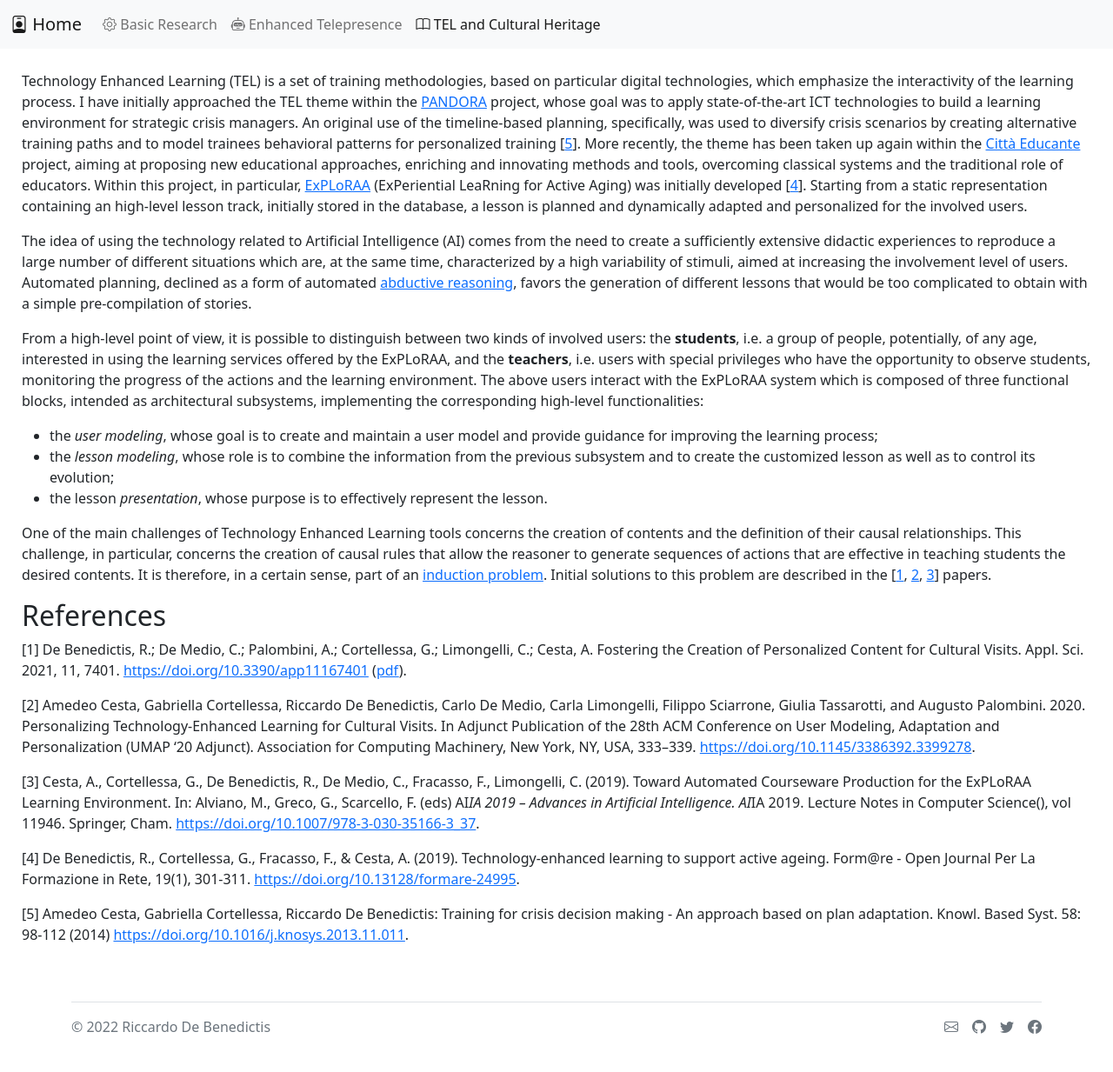
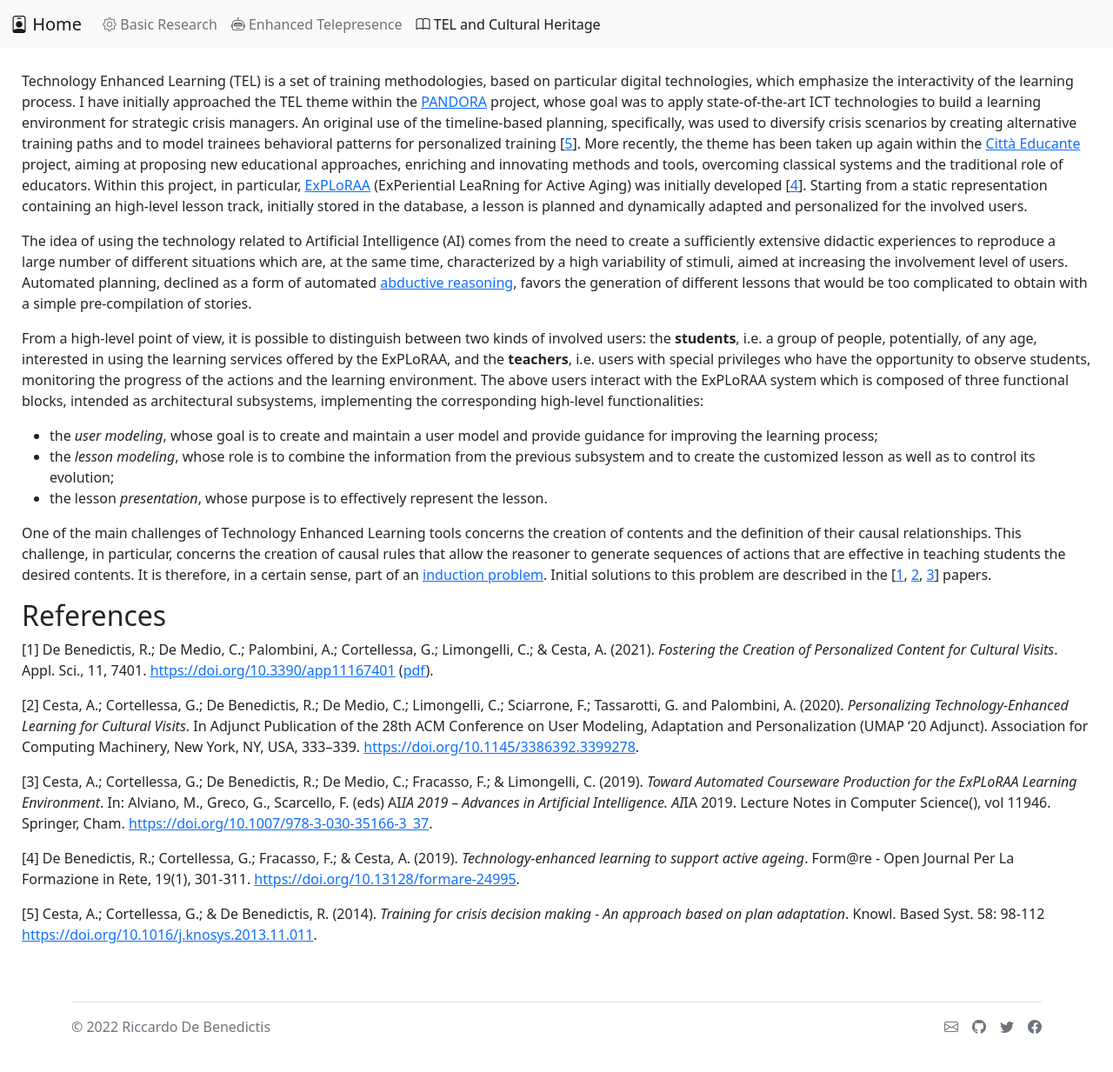
Before and after one commit to riccardodebenedictis/riccardodebenedictis.github.io, a Jekyll site: the page built from teaching.md, in a window 1280 px wide. Shown: the whole page at 87% size. Built offline with Jekyll 4.4.1, drawn with Linux system fonts in a browser that asks for light colours.

Commit message:
The references have been standardized..

```diff
--- a/teaching.md
+++ b/teaching.md
@@ -16,12 +16,12 @@ One of the main challenges of Technology Enhanced Learning tools concerns the cr
 
 ## References
 
-[<a name="r1"></a>1] De Benedictis, R.; De Medio, C.; Palombini, A.; Cortellessa, G.; Limongelli, C.; Cesta, A. Fostering the Creation of Personalized Content for Cultural Visits. Appl. Sci. 2021, 11, 7401. [https://doi.org/10.3390/app11167401](https://doi.org/10.3390/app11167401) ([pdf](https://www.mdpi.com/2076-3417/11/16/7401/pdf?version=1628748639)).
+[<a name="r1"></a>1] De Benedictis, R.; De Medio, C.; Palombini, A.; Cortellessa, G.; Limongelli, C.; & Cesta, A. (2021). *Fostering the Creation of Personalized Content for Cultural Visits*. Appl. Sci., 11, 7401. [https://doi.org/10.3390/app11167401](https://doi.org/10.3390/app11167401) ([pdf](https://www.mdpi.com/2076-3417/11/16/7401/pdf?version=1628748639)).
 
-[<a name="r2"></a>2] Amedeo Cesta, Gabriella Cortellessa, Riccardo De Benedictis, Carlo De Medio, Carla Limongelli, Filippo Sciarrone, Giulia Tassarotti, and Augusto Palombini. 2020. Personalizing Technology-Enhanced Learning for Cultural Visits. In Adjunct Publication of the 28th ACM Conference on User Modeling, Adaptation and Personalization (UMAP '20 Adjunct). Association for Computing Machinery, New York, NY, USA, 333–339. [https://doi.org/10.1145/3386392.3399278](https://doi.org/10.1145/3386392.3399278).
+[<a name="r2"></a>2] Cesta, A.; Cortellessa, G.; De Benedictis, R.; De Medio, C.; Limongelli, C.; Sciarrone, F.; Tassarotti, G. and Palombini, A. (2020). *Personalizing Technology-Enhanced Learning for Cultural Visits*. In Adjunct Publication of the 28th ACM Conference on User Modeling, Adaptation and Personalization (UMAP '20 Adjunct). Association for Computing Machinery, New York, NY, USA, 333–339. [https://doi.org/10.1145/3386392.3399278](https://doi.org/10.1145/3386392.3399278).
 
-[<a name="r3"></a>3] Cesta, A., Cortellessa, G., De Benedictis, R., De Medio, C., Fracasso, F., Limongelli, C. (2019). Toward Automated Courseware Production for the ExPLoRAA Learning Environment. In: Alviano, M., Greco, G., Scarcello, F. (eds) AI*IA 2019 – Advances in Artificial Intelligence. AI*IA 2019. Lecture Notes in Computer Science(), vol 11946. Springer, Cham. [https://doi.org/10.1007/978-3-030-35166-3_37](https://doi.org/10.1007/978-3-030-35166-3_37).
+[<a name="r3"></a>3] Cesta, A.; Cortellessa, G.; De Benedictis, R.; De Medio, C.; Fracasso, F.; & Limongelli, C. (2019). *Toward Automated Courseware Production for the ExPLoRAA Learning Environment*. In: Alviano, M., Greco, G., Scarcello, F. (eds) AI*IA 2019 – Advances in Artificial Intelligence. AI*IA 2019. Lecture Notes in Computer Science(), vol 11946. Springer, Cham. [https://doi.org/10.1007/978-3-030-35166-3_37](https://doi.org/10.1007/978-3-030-35166-3_37).
 
-[<a name="r4"></a>4] De Benedictis, R., Cortellessa, G., Fracasso, F., & Cesta, A. (2019). Technology-enhanced learning to support active ageing. Form@re - Open Journal Per La Formazione in Rete, 19(1), 301-311. [https://doi.org/10.13128/formare-24995](https://doi.org/10.13128/formare-24995).
+[<a name="r4"></a>4] De Benedictis, R.; Cortellessa, G.; Fracasso, F.; & Cesta, A. (2019). *Technology-enhanced learning to support active ageing*. Form@re - Open Journal Per La Formazione in Rete, 19(1), 301-311. [https://doi.org/10.13128/formare-24995](https://doi.org/10.13128/formare-24995).
 
-[<a name="r5"></a>5] Amedeo Cesta, Gabriella Cortellessa, Riccardo De Benedictis: Training for crisis decision making - An approach based on plan adaptation. Knowl. Based Syst. 58: 98-112 (2014) [https://doi.org/10.1016/j.knosys.2013.11.011](https://doi.org/10.1016/j.knosys.2013.11.011).
+[<a name="r5"></a>5] Cesta, A.; Cortellessa, G.; & De Benedictis, R. (2014). *Training for crisis decision making - An approach based on plan adaptation*. Knowl. Based Syst. 58: 98-112 [https://doi.org/10.1016/j.knosys.2013.11.011](https://doi.org/10.1016/j.knosys.2013.11.011).
```
Also changed, not shown: research.md (+1 -1 lines).
